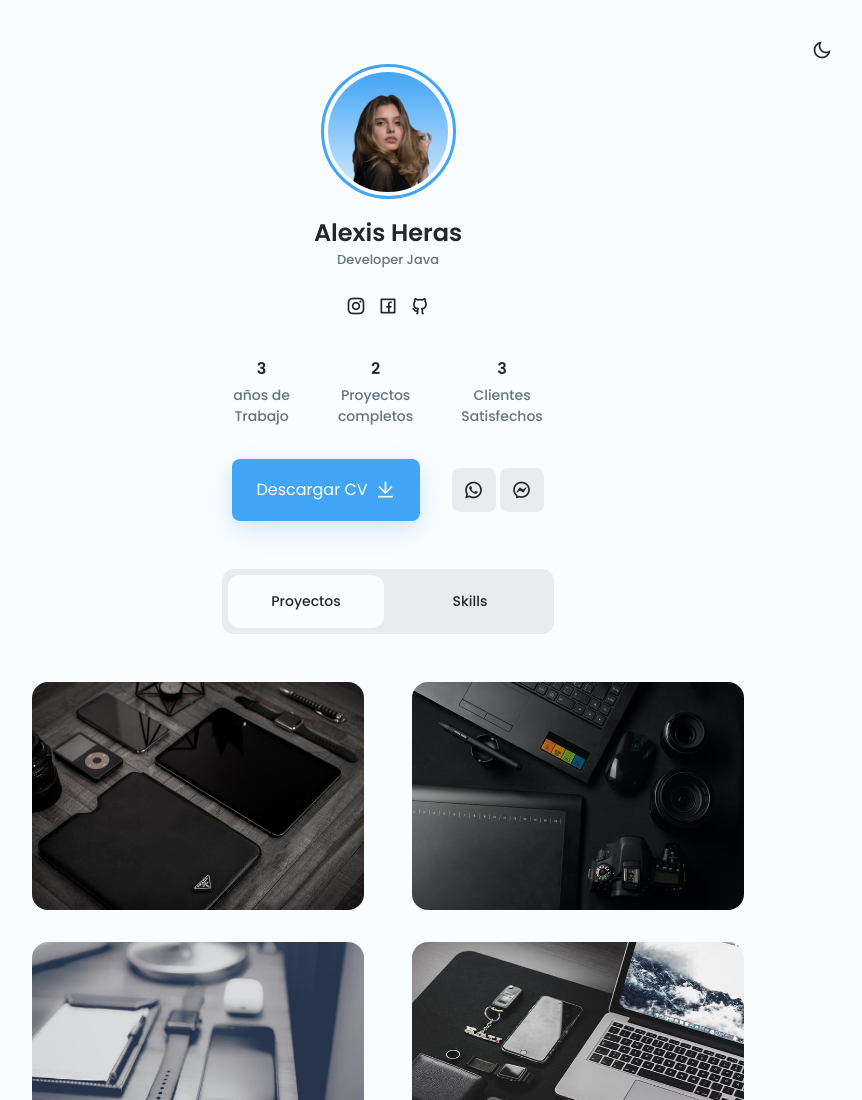
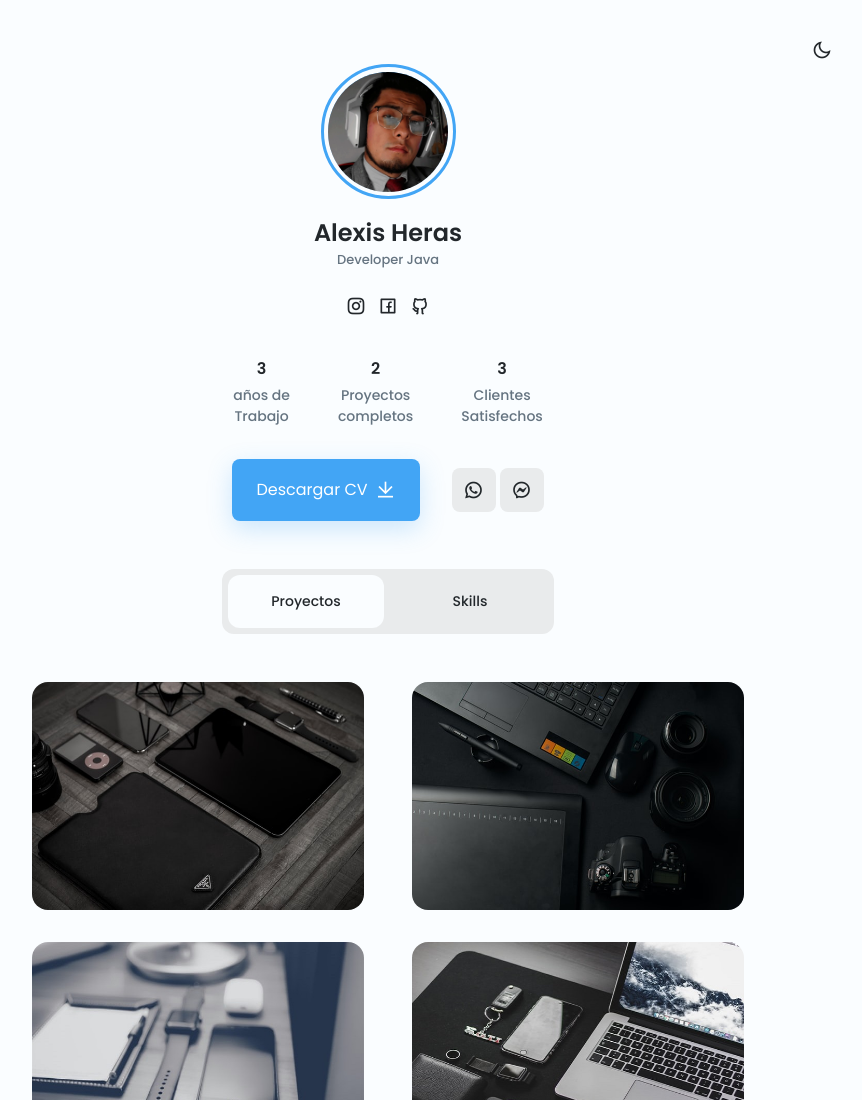
Before and after one commit to Heras90/blogis, a website: page public/index.html in a window 1280 px wide. Shown: the top 1100 px of the page, without its empty margins (252-1114 px from the left). Drawn offline with nearby package versions, Linux system fonts and the light colour scheme.

Commit message:
Cambio de foto

```diff
--- a/public/assets/css/styles.css
+++ b/public/assets/css/styles.css
@@ -512,7 +512,9 @@ body.dark-theme {
     height: 120px;
   }
   .profile__perfil img {
-    width: 90px;
+    position: relative;
+    width: 100%;
+    top: 75px;
   }
   .profile__profession {
     margin-bottom: 1.5rem;
--- a/public/index.html
+++ b/public/index.html
@@ -26,7 +26,7 @@
                     <div class="profile__border">
                         <div class="profile__perfil">
                             <!-- Insert your image, according to the example size of the portfolio -->
-                            <img src="assets/img/perfil.png" alt="">
+                            <img src="assets/img/perfil.webp" alt="">
                         </div>
                     </div>
 
```
Also changed, not shown: public/assets/img/perfil.webp (added), 2 other files.
